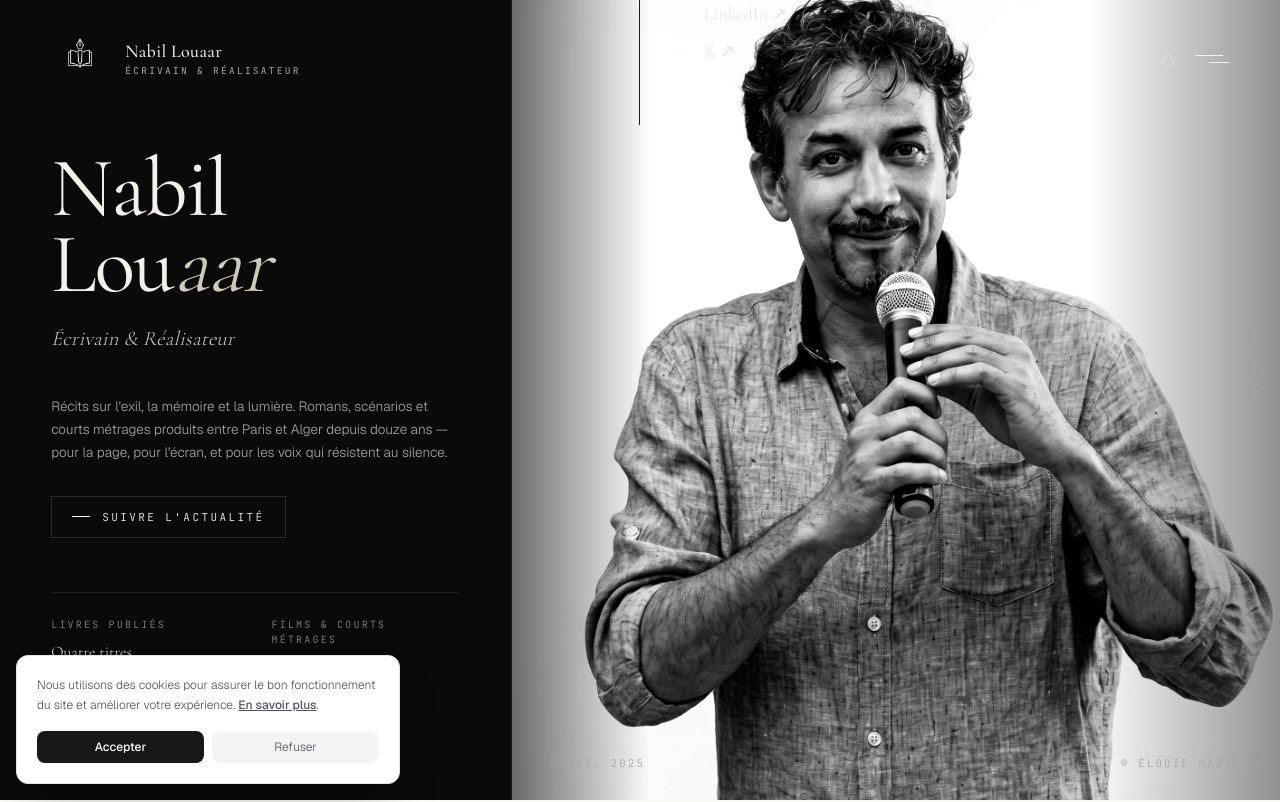
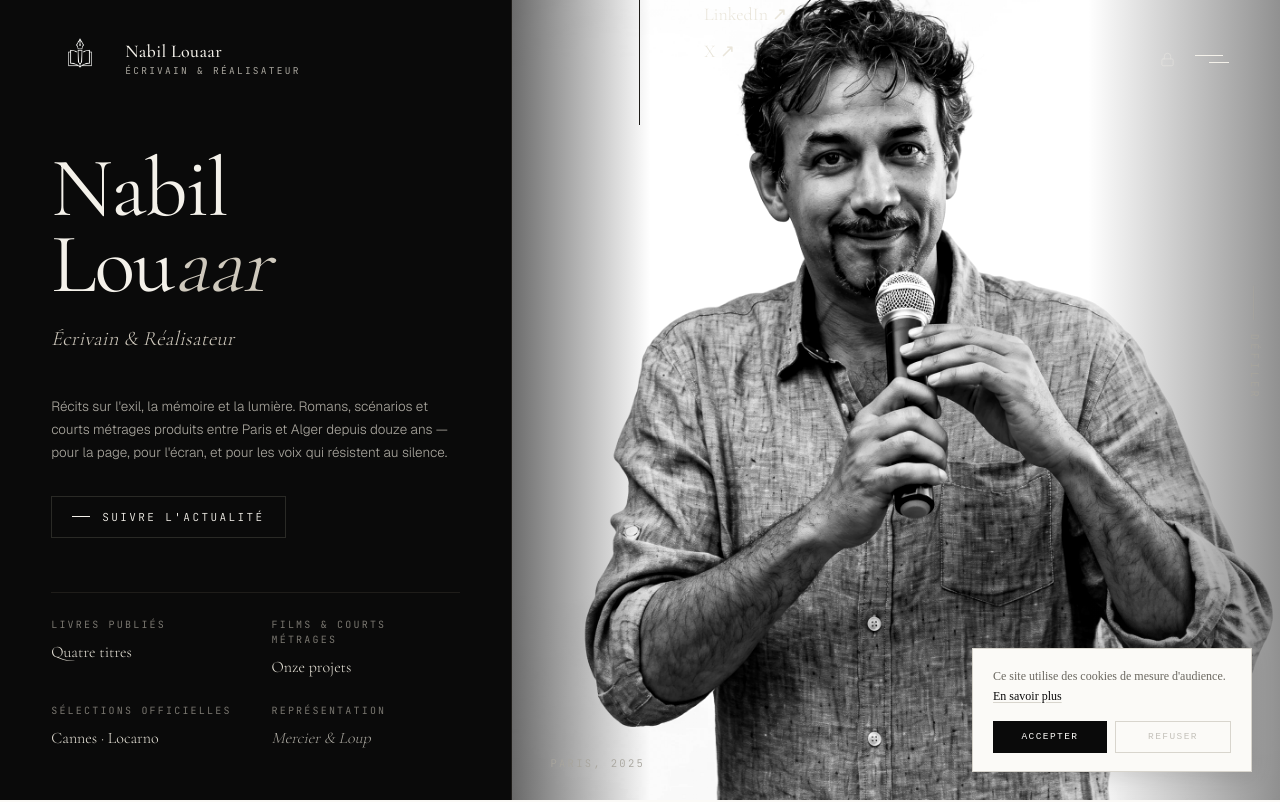
Before and after one commit to ZarogDev/nabil-louaar-portfolio, a Next.js app: page / in a window 1280 px wide. Shown: the top 802 px of the page. Built offline with nearby package versions, Linux system fonts and the light colour scheme; no server answers; the database is empty.

Commit message:
feat(rgpd): cookie consent papier/encre minimaliste + liens légaux footer
Bannière bas-droite #fbfaf7, typo mono, ultra-discrète. Liens dans la barre bottom en 3e colonne.

```diff
--- a/src/components/layout/Footer.tsx
+++ b/src/components/layout/Footer.tsx
@@ -96,12 +96,11 @@ export default function Footer() {
             contact@zarogdev.fr
           </a>
         </span>
-      </div>
-
-      <div className="mt-8 pt-4 flex flex-wrap justify-center gap-4 text-xs opacity-50 w-full border-t border-current border-opacity-10">
-        <Link href="/mentions-legales" className="hover:opacity-100 transition-opacity">Mentions Légales</Link>
-        <Link href="/politique-confidentialite" className="hover:opacity-100 transition-opacity">Politique de Confidentialité</Link>
-        <Link href="/cgu" className="hover:opacity-100 transition-opacity">CGU</Link>
+        <nav className="flex gap-5">
+          <Link href="/mentions-legales" className="text-[9px] tracking-[.18em] uppercase text-[#5a5752] hover:text-[#a8a59d] transition-colors">Mentions légales</Link>
+          <Link href="/politique-confidentialite" className="text-[9px] tracking-[.18em] uppercase text-[#5a5752] hover:text-[#a8a59d] transition-colors">Confidentialité</Link>
+          <Link href="/cgu" className="text-[9px] tracking-[.18em] uppercase text-[#5a5752] hover:text-[#a8a59d] transition-colors">CGU</Link>
+        </nav>
       </div>
     </footer>
   );
--- a/src/components/rgpd/CookieConsent.tsx
+++ b/src/components/rgpd/CookieConsent.tsx
@@ -6,34 +6,68 @@ export default function CookieConsent() {
   const [show, setShow] = useState(false);
 
   useEffect(() => {
-    const consent = localStorage.getItem('cookie-consent');
-    if (!consent) {
-      setShow(true);
-    }
+    if (!localStorage.getItem('cookie-consent')) setShow(true);
   }, []);
 
-  const acceptAll = () => {
-    localStorage.setItem('cookie-consent', 'accepted');
-    setShow(false);
-  };
-
-  const declineAll = () => {
-    localStorage.setItem('cookie-consent', 'declined');
-    setShow(false);
-  };
+  const accept = () => { localStorage.setItem('cookie-consent', 'accepted'); setShow(false); };
+  const decline = () => { localStorage.setItem('cookie-consent', 'declined'); setShow(false); };
 
   if (!show) return null;
 
   return (
-    <div className="fixed bottom-4 left-4 z-[9999] max-w-sm p-5 bg-white dark:bg-zinc-900 border border-zinc-200 dark:border-zinc-800 rounded-xl shadow-2xl flex flex-col gap-3 font-sans text-xs text-zinc-600 dark:text-zinc-300">
-      <p className="leading-relaxed">
-        Nous utilisons des cookies pour assurer le bon fonctionnement du site et améliorer votre expérience. <Link href="/politique-confidentialite" className="underline font-medium hover:text-zinc-900 dark:hover:text-white transition-colors">En savoir plus</Link>.
+    <div
+      role="dialog"
+      aria-label="Consentement cookies"
+      style={{
+        position: 'fixed',
+        bottom: '28px',
+        right: '28px',
+        zIndex: 9999,
+        maxWidth: '280px',
+        background: '#fbfaf7',
+        border: '1px solid #d8d5cd',
+        padding: '18px 20px',
+        boxShadow: '0 4px 20px rgba(10,10,10,0.12)',
+        display: 'flex',
+        flexDirection: 'column',
+        gap: '14px',
+      }}
+    >
+      <p style={{ fontFamily: 'var(--font-serif, serif)', fontSize: '12px', lineHeight: 1.65, color: '#6b6860', margin: 0 }}>
+        Ce site utilise des cookies de mesure d&apos;audience.{' '}
+        <Link
+          href="/politique-confidentialite"
+          style={{ color: '#0a0a0a', textDecoration: 'underline', textUnderlineOffset: '2px', textDecorationColor: '#d8d5cd' }}
+        >
+          En savoir plus
+        </Link>
       </p>
-      <div className="flex items-center gap-2 mt-1">
-        <button onClick={acceptAll} className="flex-1 py-2 bg-zinc-900 dark:bg-white text-white dark:text-black rounded-lg hover:opacity-90 transition-opacity font-medium">
+      <div style={{ display: 'flex', gap: '8px' }}>
+        <button
+          onClick={accept}
+          style={{
+            flex: 1, padding: '8px 0',
+            background: '#0a0a0a', color: '#fbfaf7',
+            border: 'none',
+            fontFamily: 'var(--font-mono, monospace)',
+            fontSize: '9.5px', letterSpacing: '0.15em', textTransform: 'uppercase',
+            cursor: 'pointer',
+          }}
+        >
           Accepter
         </button>
-        <button onClick={declineAll} className="flex-1 py-2 bg-zinc-100 dark:bg-zinc-800 text-zinc-600 dark:text-zinc-300 rounded-lg hover:bg-zinc-200 dark:hover:bg-zinc-700 transition-colors">
+        <button
+          onClick={decline}
+          style={{
+            flex: 1, padding: '8px 0',
+            background: 'transparent',
+            color: '#c5c2bb',
+            border: '1px solid #d8d5cd',
+            fontFamily: 'var(--font-mono, monospace)',
+            fontSize: '9.5px', letterSpacing: '0.15em', textTransform: 'uppercase',
+            cursor: 'pointer',
+          }}
+        >
           Refuser
         </button>
       </div>
```
